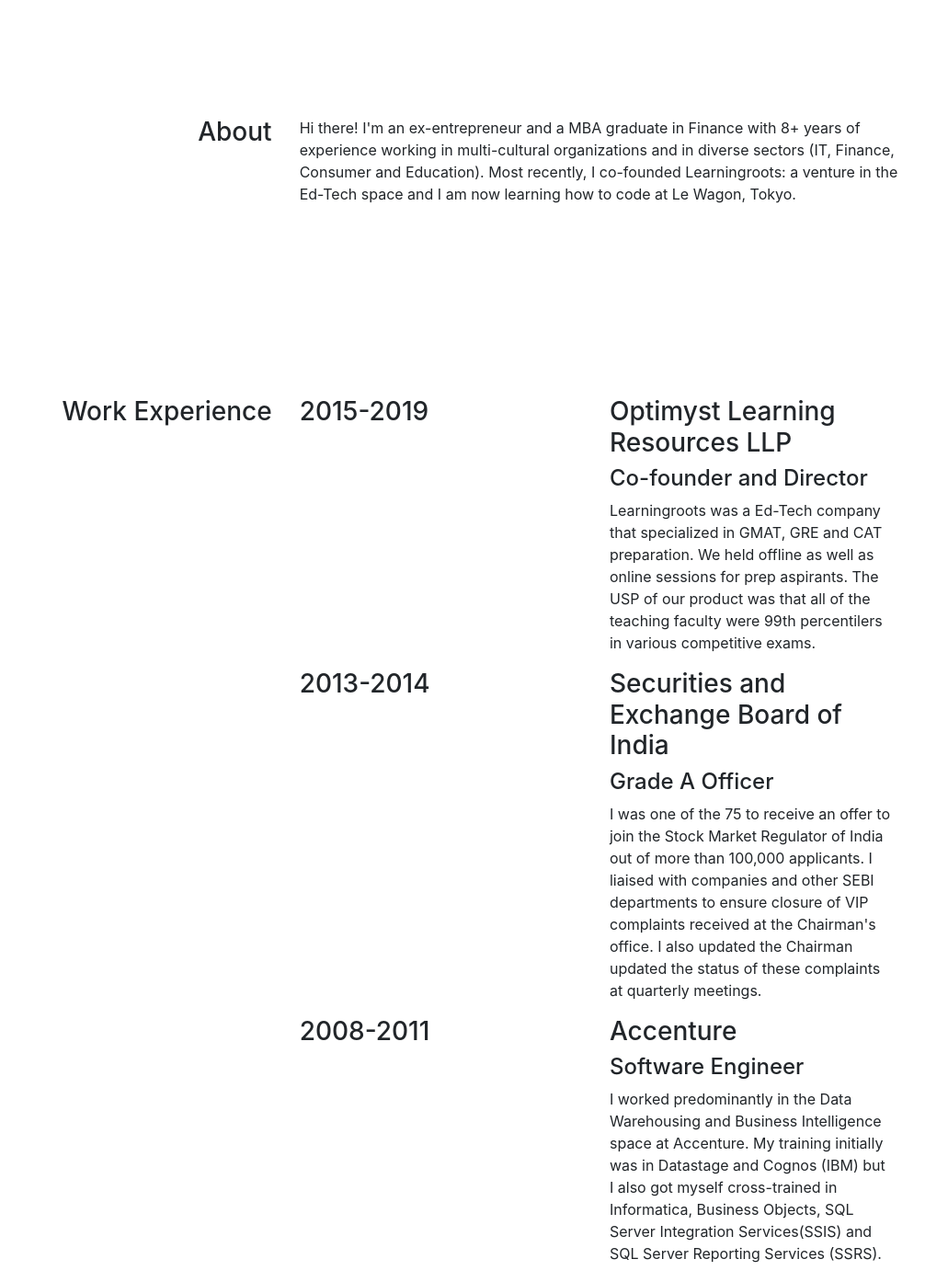
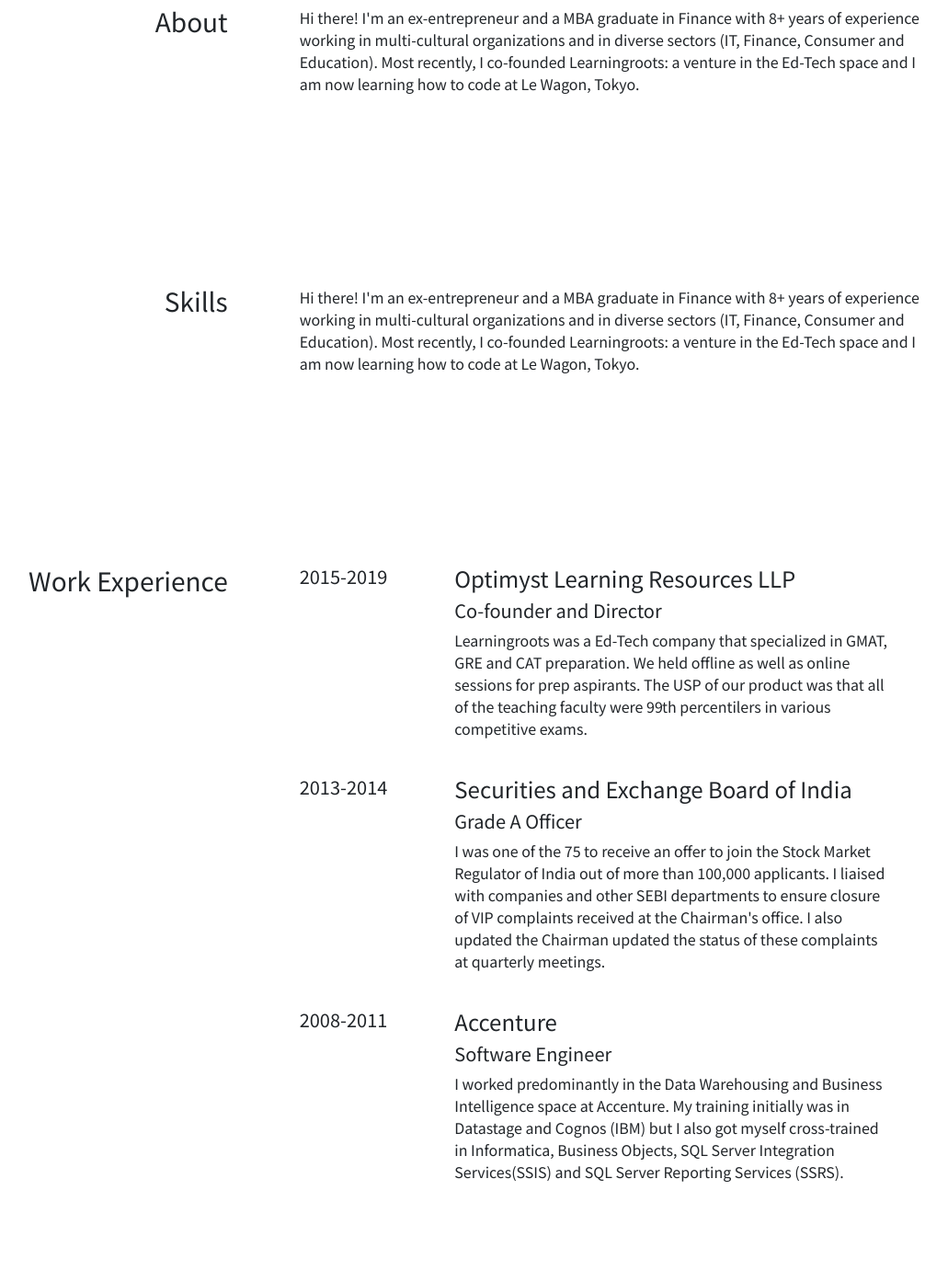
Before and after one commit to sriramk1986/Portfolio-v1, a plain HTML site: page index.html in a window 1280 px wide. Shown: the part 700-2094 px from the top of the page at 92% size, without its empty margins (111-1142 px from the left). Drawn offline with nearby package versions, Linux system fonts and the light colour scheme.

Commit message:
Spacing defined around sections and sub-sections

```diff
--- a/index.html
+++ b/index.html
@@ -5,6 +5,11 @@
     <meta name="viewport" content="width=device-width, initial-scale=1.0" />
     <meta http-equiv="X-UA-Compatible" content="ie=edge" />
     <title>Sriram Krishnan</title>
+    <link
+      href="https://fonts.googleapis.com/css?family=Noto+Sans+KR:400,900&display=swap"
+      rel="stylesheet"
+    />
+
     <link
       rel="stylesheet"
       href="https://stackpath.bootstrapcdn.com/bootstrap/4.4.1/css/bootstrap.min.css"
@@ -55,6 +60,9 @@
                 <a class="nav-link" href="#about">About</a>
               </li>
               <li class="nav-item">
+                <a class="nav-link" href="#about">Skills</a>
+              </li>
+              <li class="nav-item">
                 <a class="nav-link" href="#workexp">Work Experience</a>
               </li>
               <li class="nav-item">
@@ -68,7 +76,7 @@
         </nav>
 
         <div class="row">
-          <div class="col-lg-6 title-heading">
+          <div class="col-8 title-heading">
             <h1>Sriram Krishnan</h1>
             <hr />
             <h2>Software Engineer | Product Manager</h2>
@@ -80,7 +88,24 @@
     <section id="about">
       <div class="row">
         <div class="col-lg-4">
-          <h3 class="section-left">About</h3>
+          <h3 class="section-left mr-5">About</h3>
+        </div>
+        <div class="col-lg-8">
+          <p class="section-right">
+            Hi there! I'm an ex-entrepreneur and a MBA graduate in Finance with
+            8+ years of experience working in multi-cultural organizations and
+            in diverse sectors (IT, Finance, Consumer and Education). Most
+            recently, I co-founded Learningroots: a venture in the Ed-Tech space
+            and I am now learning how to code at Le Wagon, Tokyo.
+          </p>
+        </div>
+      </div>
+    </section>
+
+    <section id="skills">
+      <div class="row">
+        <div class="col-lg-4">
+          <h3 class="section-left mr-5">Skills</h3>
         </div>
         <div class="col-lg-8">
           <p class="section-right">
@@ -97,16 +122,16 @@
     <section id="workexp">
       <div class="row">
         <div class="col-lg-4">
-          <h3 class="section-left">Work Experience</h3>
+          <h3 class="section-left mr-5">Work Experience</h3>
         </div>
         <div class="col-lg-8">
-          <div class="row section-right">
-            <div class="col-lg-6">
-              <h3>2015-2019</h3>
+          <div class="row section-right mb-4">
+            <div class="col-lg-3">
+              <h5>2015-2019</h5>
             </div>
-            <div class="col-lg-6">
-              <h3>Optimyst Learning Resources LLP</h3>
-              <h4>Co-founder and Director</h4>
+            <div class="col-lg-9">
+              <h4>Optimyst Learning Resources LLP</h4>
+              <h5>Co-founder and Director</h5>
               <p>
                 Learningroots was a Ed-Tech company that specialized in GMAT,
                 GRE and CAT preparation. We held offline as well as online
@@ -116,13 +141,13 @@
               </p>
             </div>
           </div>
-          <div class="row section-right">
-            <div class="col-lg-6">
-              <h3>2013-2014</h3>
+          <div class="row section-right mb-4">
+            <div class="col-lg-3">
+              <h5>2013-2014</h5>
             </div>
-            <div class="col-lg-6">
-              <h3>Securities and Exchange Board of India</h3>
-              <h4>Grade A Officer</h4>
+            <div class="col-lg-9">
+              <h4>Securities and Exchange Board of India</h4>
+              <h5>Grade A Officer</h5>
               <p>
                 I was one of the 75 to receive an offer to join the Stock Market
                 Regulator of India out of more than 100,000 applicants. I
@@ -133,13 +158,13 @@
               </p>
             </div>
           </div>
-          <div class="row section-right">
-            <div class="col-lg-6">
-              <h3>2008-2011</h3>
+          <div class="row section-right mb-4">
+            <div class="col-lg-3">
+              <h5>2008-2011</h5>
             </div>
-            <div class="col-lg-6">
-              <h3>Accenture</h3>
-              <h4>Software Engineer</h4>
+            <div class="col-lg-9">
+              <h4>Accenture</h4>
+              <h5>Software Engineer</h5>
               <p>
                 I worked predominantly in the Data Warehousing and Business
                 Intelligence space at Accenture. My training initially was in
@@ -155,7 +180,7 @@
     <section id="projects">
       <div class="row">
         <div class="col-lg-4 section-left">
-          <h3>Projects</h3>
+          <h3 class="mr-5">Projects</h3>
         </div>
         <div class="col-lg-8">
           <div class="project section-right">
--- a/styles.css
+++ b/styles.css
@@ -1,6 +1,7 @@
 body {
   margin: 0;
   text-align: center;
+  font-family: "Noto Sans KR", sans-serif;
 }
 
 section {
@@ -16,8 +17,9 @@ section {
 }
 
 .title-heading h1 {
-  font-size: 80px;
+  font-size: 5rem;
   line-height: 1.5;
+  font-weight: 900;
 }
 
 .title-heading h2 {
@@ -34,3 +36,5 @@ section {
   text-align: left;
   width: 80%;
 }
+
+/* Work Experience Section */
```
